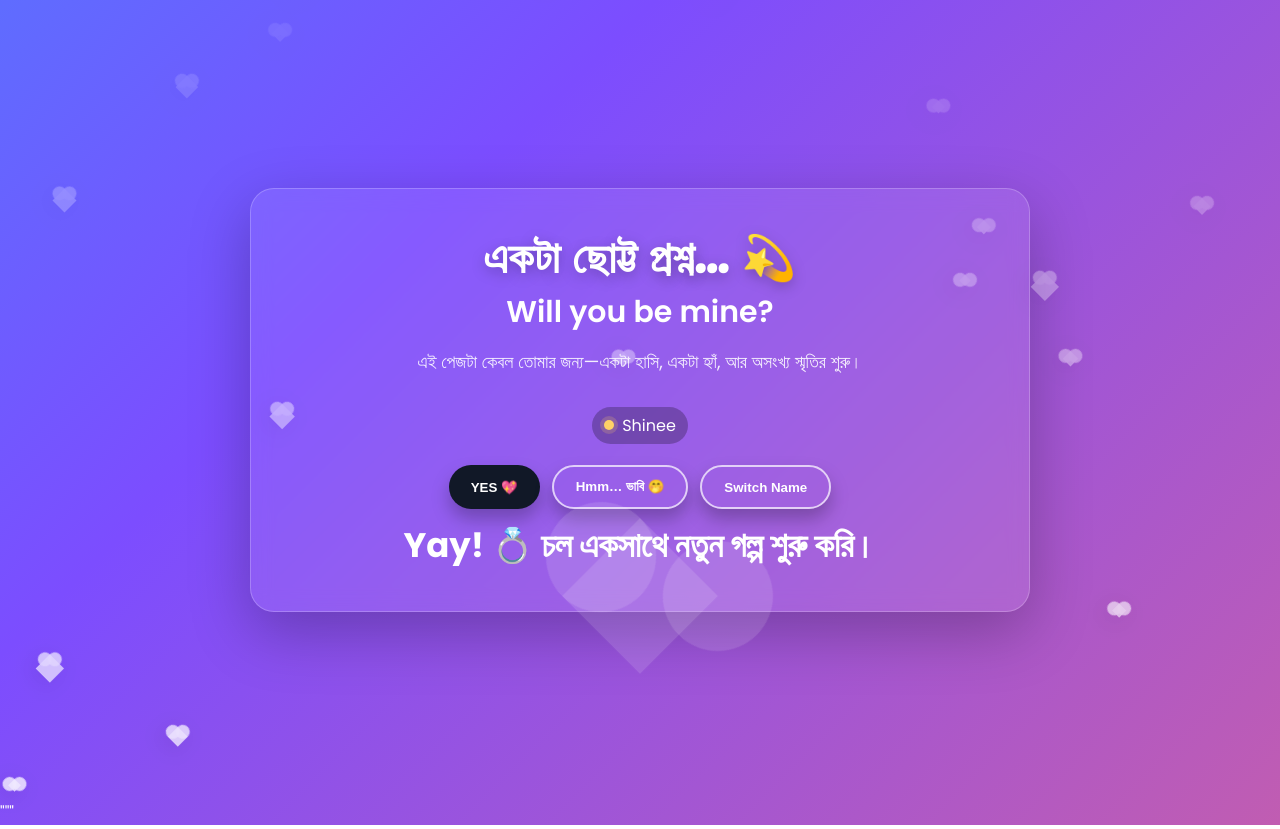
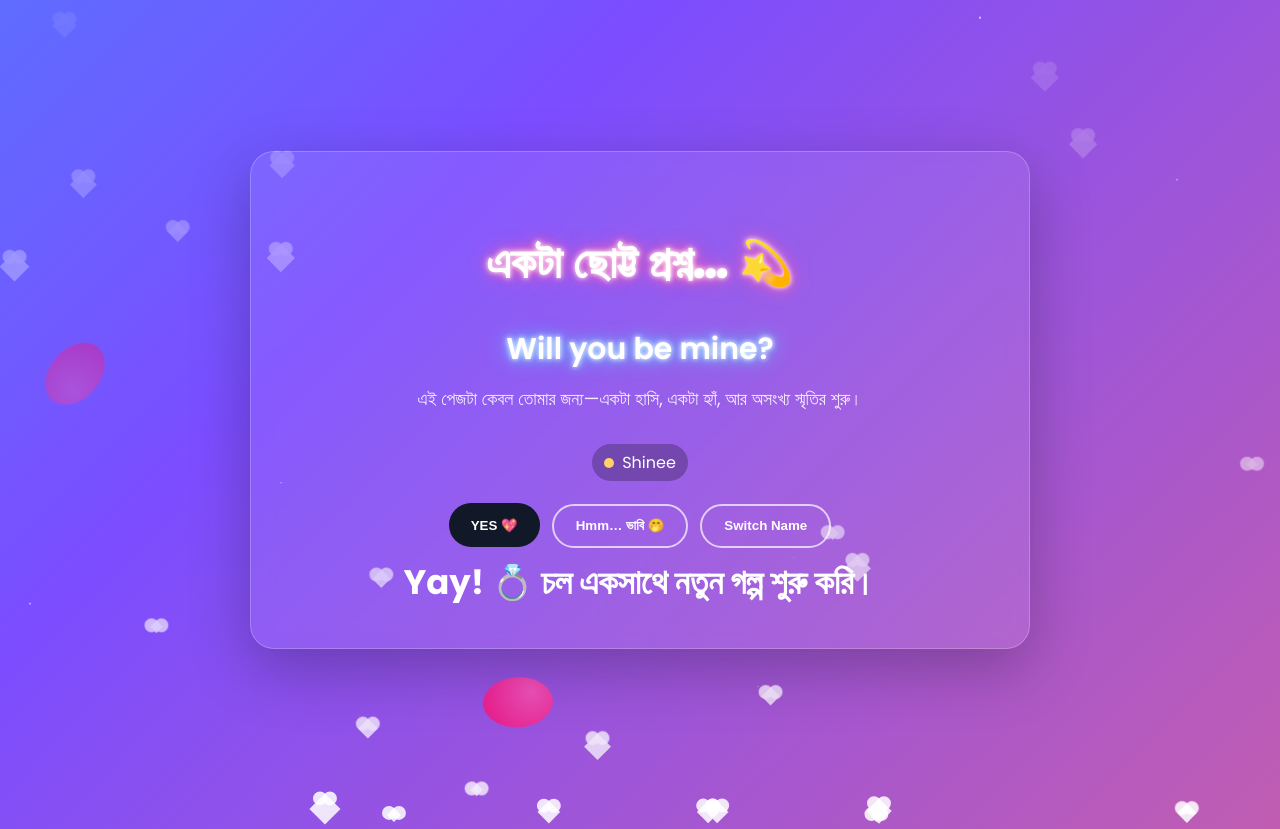
Before and after one commit to RealShibSankarSarkar/Proposal, a plain HTML site: page index.html in a window 1280 px wide. Both pictures are taken after a click on the button "YES 💖". Drawn offline with Linux system fonts and the light colour scheme.

Commit message:
Update index.html

```diff
--- a/index.html
+++ b/index.html
@@ -4,24 +4,23 @@
   <meta charset="UTF-8" />
   <meta name="viewport" content="width=device-width, initial-scale=1" />
   <title>Will You Be Mine?</title>
-  <meta name="description" content="A cute, photo-free proposal page with hearts, confetti, gradient, and typewriter effect." />
-  <link rel="preconnect" href="https://fonts.googleapis.com">
-  <link rel="preconnect" href="https://fonts.gstatic.com" crossorigin>
+  <meta name="description" content="A cute, fun proposal page with hearts, balloons, sparkles, glow text, and music." />
   <link href="https://fonts.googleapis.com/css2?family=Poppins:wght@300;400;600;700&family=Pacifico&display=swap" rel="stylesheet">
   <style>
     :root{
-      --bg1:#ff6b6b; /* coral */
-      --bg2:#7c4dff; /* purple */
-      --bg3:#00d2ff; /* sky */
+      --bg1:#ff6b6b;
+      --bg2:#7c4dff;
+      --bg3:#00d2ff;
       --text:#ffffff;
-      --accent:#ffd166; /* warm yellow */
+      --accent:#ffd166;
       --btn:#111827;
       --btnText:#ffffff;
     }
     *{box-sizing:border-box}
-    html,body{height:100%;}
+    html,body{height:100%;margin:0;padding:0;}
     body{
-      margin:0; color:var(--text); font-family:Poppins, system-ui, -apple-system, Segoe UI, Roboto, "Helvetica Neue", Arial, "Noto Sans", "Apple Color Emoji", "Segoe UI Emoji";
+      color:var(--text);
+      font-family:Poppins, sans-serif;
       overflow:hidden;
       background: linear-gradient(-45deg,var(--bg1),var(--bg2),var(--bg3),var(--bg2));
       background-size:400% 400%;
@@ -30,7 +29,7 @@
     @keyframes bgShift{0%{background-position:0% 50%}50%{background-position:100% 50%}100%{background-position:0% 50%}}
 
     /* Floating hearts */
-    .heart{position:absolute; width:14px; height:14px; background:rgba(255,255,255,.85); transform:rotate(45deg); filter:drop-shadow(0 6px 10px rgba(0,0,0,.1));}
+    .heart{position:absolute; width:14px; height:14px; background:rgba(255,255,255,.85); transform:rotate(45deg);}
     .heart:before,.heart:after{content:""; position:absolute; width:14px; height:14px; background:inherit; border-radius:50%}
     .heart:before{left:-7px}
     .heart:after{top:-7px}
@@ -38,7 +37,6 @@
     /* Card */
     .wrap{position:relative; width:100%; height:100%; display:grid; place-items:center; padding:24px}
     .card{
-      position:relative;
       width:min(780px,92vw);
       border-radius:24px;
       backdrop-filter: blur(10px);
@@ -49,44 +47,63 @@
       text-align:center;
     }
     .title{
-      font-family: Pacifico, cursive; font-size: clamp(28px,5vw,44px); line-height:1.2; letter-spacing:.5px;
-      text-shadow: 0 4px 14px rgba(0,0,0,.25);
-      margin:0 0 8px;
+      font-family: Pacifico, cursive;
+      font-size: clamp(28px,5vw,44px);
+      text-shadow: 0 0 5px #fff, 0 0 10px #ff80bf, 0 0 20px #ff4da6;
     }
     .type{
-      font-weight:600; font-size: clamp(20px,3.8vw,30px); min-height:1.6em;
+      font-weight:600; font-size: clamp(20px,3.8vw,30px);
+      min-height:1.6em;
+      text-shadow: 0 0 5px #fff, 0 0 10px #80d4ff, 0 0 20px #4dd2ff;
     }
     .sub{opacity:.9; margin-top:10px; font-size: clamp(14px,2.5vw,18px)}
 
     .btns{margin-top:22px; display:flex; gap:12px; justify-content:center; flex-wrap:wrap}
     .btn{
-      appearance:none; border:0; border-radius:999px; padding:12px 22px; font-weight:700; cursor:pointer;
-      background:var(--btn); color:var(--btnText); transition: transform .12s ease, box-shadow .2s ease, background .2s ease;
-      box-shadow: 0 10px 18px rgba(0,0,0,.25);
+      border:0; border-radius:999px; padding:12px 22px; font-weight:700; cursor:pointer;
+      background:var(--btn); color:var(--btnText);
+      transition: transform .12s ease;
     }
     .btn:hover{transform: translateY(-2px);}
     .btn.secondary{background:transparent; border:2px solid rgba(255,255,255,.7)}
 
-    .footer{margin-top:18px; font-size:12px; opacity:.8}
     .name-badge{display:inline-flex; align-items:center; gap:8px; background:rgba(0,0,0,.25); padding:6px 12px; border-radius:999px; margin-top:14px}
-    .dot{width:10px; height:10px; border-radius:50%; background:var(--accent); box-shadow:0 0 0 4px rgba(255,209,102,.2)}
+    .dot{width:10px; height:10px; border-radius:50%; background:var(--accent);}
 
-    /* Hidden on load, shown after Yes */
     .yay{display:none; font-weight:700; font-size: clamp(22px,4.5vw,34px); margin-top:10px}
 
-    /* Canvas sits behind content */
     canvas#confetti{position:fixed; inset:0; width:100%; height:100%; pointer-events:none}
 
-    /* Responsive heart at bottom */
-    .big-heart{position:absolute; left:50%; bottom:-40px; width:110px; height:110px; transform: translateX(-50%) rotate(45deg); background: rgba(255,255,255,.12);}
-    .big-heart:before,.big-heart:after{content:""; position:absolute; width:110px; height:110px; background:inherit; border-radius:50%}
-    .big-heart:before{left:-55px}
-    .big-heart:after{top:-55px}
-    .pulse{animation: pulse 2s infinite ease-in-out}
-    @keyframes pulse{0%,100%{transform:translateX(-50%) rotate(45deg) scale(1)}50%{transform:translateX(-50%) rotate(45deg) scale(1.06)}}
+    /* Sparkle */
+    .sparkle {
+      position: fixed;
+      width: 2px;
+      height: 2px;
+      background: white;
+      opacity: 0.8;
+      border-radius: 50%;
+      animation: sparkle 2s linear infinite;
+      pointer-events: none;
+    }
+    @keyframes sparkle {
+      0% { transform: translateY(0) scale(1); opacity: 1; }
+      100% { transform: translateY(-200px) scale(0); opacity: 0; }
+    }
 
-    /* Make the No button playfully dodge */
-    .dodge{position:relative}
+    /* Balloons */
+    .balloon {
+      position: absolute;
+      bottom: -150px;
+      width: 50px;
+      height: 70px;
+      background: radial-gradient(circle at 30% 30%, #ff4da6, #ff0066);
+      border-radius: 50%;
+      animation: floatUp 8s linear infinite;
+    }
+    @keyframes floatUp {
+      0% { transform: translateY(0) rotate(0deg); opacity: 1; }
+      100% { transform: translateY(-110vh) rotate(360deg); opacity: 0; }
+    }
   </style>
 </head>
 <body>
@@ -94,65 +111,49 @@
   <div class="wrap">
     <div class="card">
       <h1 class="title">একটা ছোট্ট প্রশ্ন… 💫</h1>
-      <div id="type" class="type" aria-live="polite"></div>
+      <div id="type" class="type"></div>
       <p class="sub">এই পেজটা কেবল তোমার জন্য—একটা হাসি, একটা হ্যাঁ, আর অসংখ্য স্মৃতির শুরু।</p>
 
-      <div class="name-badge" id="nameBadge">
+      <div class="name-badge">
         <span class="dot"></span>
         <span id="nameText">Shinee</span>
       </div>
 
       <div class="btns">
         <button class="btn" id="yesBtn">YES 💖</button>
-        <button class="btn secondary dodge" id="noBtn">Hmm… ভাবি 🤭</button>
+        <button class="btn secondary" id="noBtn">Hmm… ভাবি 🤭</button>
         <button class="btn secondary" id="switchName">Switch Name</button>
       </div>
 
       <div class="yay" id="yay">Yay! 💍 চল একসাথে নতুন গল্প শুরু করি।</div>
-
-      <div class="big-heart pulse"></div>
     </div>
   </div>
 
+  <audio id="bgMusic" autoplay loop>
+    <source src="https://cdn.pixabay.com/download/audio/2022/03/15/audio_a9e5cbdfa5.mp3?filename=romantic-background-music-11075.mp3" type="audio/mpeg">
+  </audio>
+
   <script>
-    /* ==========================
-       QUICK EDIT GUIDE (Copy-Paste)
-       ----------------------------
-       1) Default names are ["Shinee", "Ishika"].
-       2) Change message lines in MSG.
-       3) Deploy anywhere (GitHub Pages / Netlify / Vercel).
-    ========================== */
-
-    // Typewriter message lines (Bangla+English mix allowed)
     const MSG = [
       "হাই, একটু শোনো… 💖",
       "তোমার হাসিটা, আমার দিনের সবচেয়ে প্রিয় জিনিস।",
       "একটা প্রশ্ন ছিল…",
       "Will you be mine?"
     ];
-
-    // Name toggle list
     const NAMES = ["Shinee", "Ishika"];
-
-    // Typewriter effect
     const el = document.getElementById("type");
     let line = 0, char = 0;
-    const speed = 45; // typing speed ms
-
     function typeLoop(){
       if(line < MSG.length){
         if(char <= MSG[line].length){
           el.textContent = MSG[line].slice(0, char++);
-          setTimeout(typeLoop, speed);
-        } else {
-          line++; char = 0;
-          setTimeout(typeLoop, 500);
-        }
+          setTimeout(typeLoop, 45);
+        } else { line++; char = 0; setTimeout(typeLoop, 500); }
       }
     }
     typeLoop();
 
-    // Floating hearts
+    // Hearts
     function spawnHeart(){
       const h = document.createElement("div");
       h.className = "heart";
@@ -162,26 +163,39 @@
       h.style.left = Math.random()*100 + "vw";
       h.style.bottom = "-20px";
       document.body.appendChild(h);
-      const rise = () => {
-        const duration = 4000 + Math.random()*4000;
-        const keyframes = [
-          { transform:`translateY(0) rotate(45deg)`, opacity: .9 },
-          { transform:`translateY(-110vh) rotate(45deg)`, opacity: 0 }
-        ];
-        h.animate(keyframes, { duration, easing: "ease-out" });
-        setTimeout(() => h.remove(), duration);
-      };
-      requestAnimationFrame(rise);
+      h.animate([{ transform:`translateY(0) rotate(45deg)`, opacity: .9 },
+                 { transform:`translateY(-110vh) rotate(45deg)`, opacity: 0 }],
+                 { duration: 4000 + Math.random()*4000 });
+      setTimeout(() => h.remove(), 8000);
     }
     setInterval(spawnHeart, 300);
 
-    // Confetti (tiny vanilla canvas)
+    // Sparkles
+    setInterval(() => {
+      const sp = document.createElement('div');
+      sp.className = 'sparkle';
+      sp.style.left = Math.random() * window.innerWidth + 'px';
+      sp.style.top = Math.random() * window.innerHeight + 'px';
+      document.body.appendChild(sp);
+      setTimeout(() => sp.remove(), 2000);
+    }, 200);
+
+    // Balloons
+    function createBalloon() {
+      const b = document.createElement('div');
+      b.className = 'balloon';
+      b.style.left = Math.random() * (window.innerWidth - 50) + 'px';
+      document.body.appendChild(b);
+      setTimeout(() => b.remove(), 8000);
+    }
+    setInterval(createBalloon, 3000);
+
+    // Confetti
     const canvas = document.getElementById("confetti");
     const ctx = canvas.getContext("2d");
     let confetti = [];
     function resize(){ canvas.width = innerWidth; canvas.height = innerHeight; }
     window.addEventListener("resize", resize); resize();
-
     function makeConfettiBurst(x, y, n=120){
       for(let i=0;i<n;i++){
         confetti.push({
@@ -210,40 +224,79 @@
     }
     tick();
 
-    // Yes / No logic
+    // Buttons
     const yesBtn = document.getElementById("yesBtn");
     const noBtn = document.getElementById("noBtn");
     const yay = document.getElementById("yay");
+    const nameText = document.getElementById("nameText");
+    const switchName = document.getElementById("switchName");
+    let idx = 0;
+
     yesBtn.addEventListener("click", e => {
       yay.style.display = "block";
       makeConfettiBurst(innerWidth/2, innerHeight/2, 240);
+      for (let i = 0; i < 20; i++) {
+        const heart = document.createElement("div");
+        heart.className = "heart";
+        heart.style.background = "rgba(255,0,100,0.9)";
+        const size = 10 + Math.random() * 20;
+        heart.style.width = size + "px";
+        heart.style.height = size + "px";
+        heart.style.left = e.clientX + "px";
+        heart.style.top = e.clientY + "px";
+        document.body.appendChild(heart);
+        heart.animate([
+          { transform: `translate(0,0) rotate(45deg)`, opacity: 1 },
+          { transform: `translate(${(Math.random() - 0.5) * 200}px, ${(Math.random() - 0.5) * 200}px) rotate(45deg)`, opacity: 0 }
+        ], { duration: 1000 + Math.random() * 500 });
+        setTimeout(() => heart.remove(), 1500);
+      }
     });
 
-    // No button dodges cursor
-    noBtn.addEventListener("mouseover", () => {
-      const parent = noBtn.parentElement.getBoundingClientRect();
-      const x = Math.random()*(parent.width - noBtn.offsetWidth);
-      const y = Math.random()*(parent.height - noBtn.offsetHeight);
-      noBtn.style.position = "relative";
-      noBtn.style.left = x - noBtn.offsetLeft + "px";
-      noBtn.style.top = y - noBtn.offsetTop + "px";
-    });
+    // Funny No Button
+    const funnyMessages = [
+      "😂 ধরতে পারবি না!",
+      "😜 আবার চেষ্টা কর",
+      "🏃‍♂️ আমি পালাচ্ছি!",
+      "😏 খুব চেষ্টা করছো দেখি!",
+      "🙃 এখানে না, ওখানে খুঁজো!"
+    ];
+    function moveNoBtn() {
+      const maxX = window.innerWidth - noBtn.offsetWidth - 20;
+      const maxY = window.innerHeight - noBtn.offsetHeight - 20;
+      const randomX = Math.random() * maxX;
+      const randomY = Math.random() * maxY;
+      noBtn.style.position = "fixed";
+      noBtn.style.left = randomX + "px";
+      noBtn.style.top = randomY + "px";
+      const msg = document.createElement("div");
+      msg.textContent = funnyMessages[Math.floor(Math.random() * funnyMessages.length)];
+      msg.style.position = "fixed";
+      msg.style.left = (randomX + 60) + "px";
+      msg.style.top = randomY + "px";
+      msg.style.background = "rgba(0,0,0,0.7)";
+      msg.style.color = "#fff";
+      msg.style.padding = "5px 10px";
+      msg.style.borderRadius = "6px";
+      msg.style.fontSize = "14px";
+      msg.style.zIndex = "9999";
+      document.body.appendChild(msg);
+      setTimeout(() => msg.remove(), 1500);
+    }
+    noBtn.addEventListener("mouseover", moveNoBtn);
+    noBtn.addEventListener("touchstart", moveNoBtn);
 
-    // Name switcher
-    const nameText = document.getElementById("nameText");
-    const switchName = document.getElementById("switchName");
-    let idx = 0;
+    // Switch name
     switchName.addEventListener("click", () => {
       idx = (idx + 1) % NAMES.length;
       nameText.textContent = NAMES[idx];
       makeConfettiBurst(innerWidth/2, innerHeight*0.2, 80);
     });
 
-    // Accessibility: Enter key triggers YES
+    // Enter key = YES
     window.addEventListener("keydown", (e)=>{
       if(e.key.toLowerCase() === "enter"){ yesBtn.click(); }
     });
   </script>
 </body>
 </html>
-"""
```
